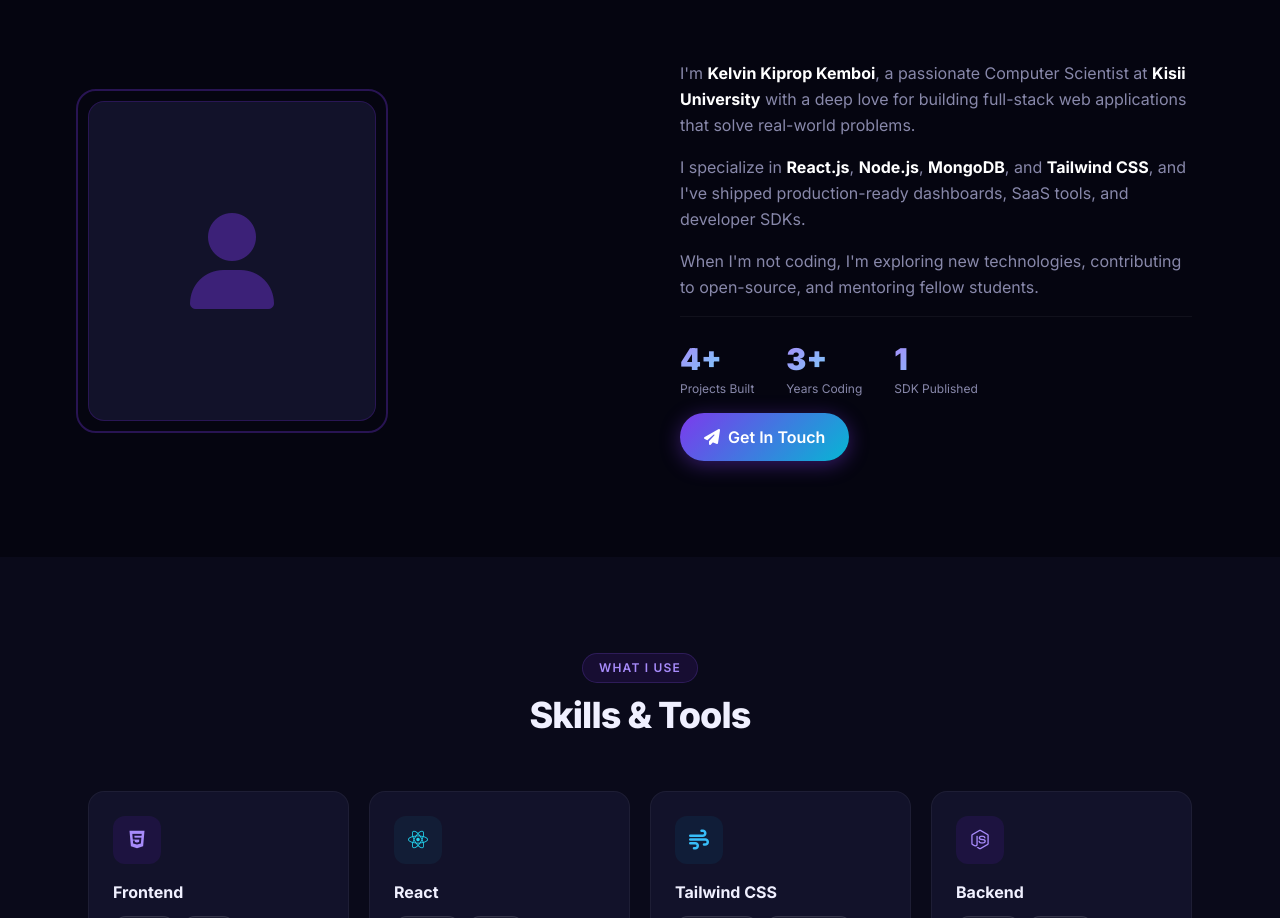
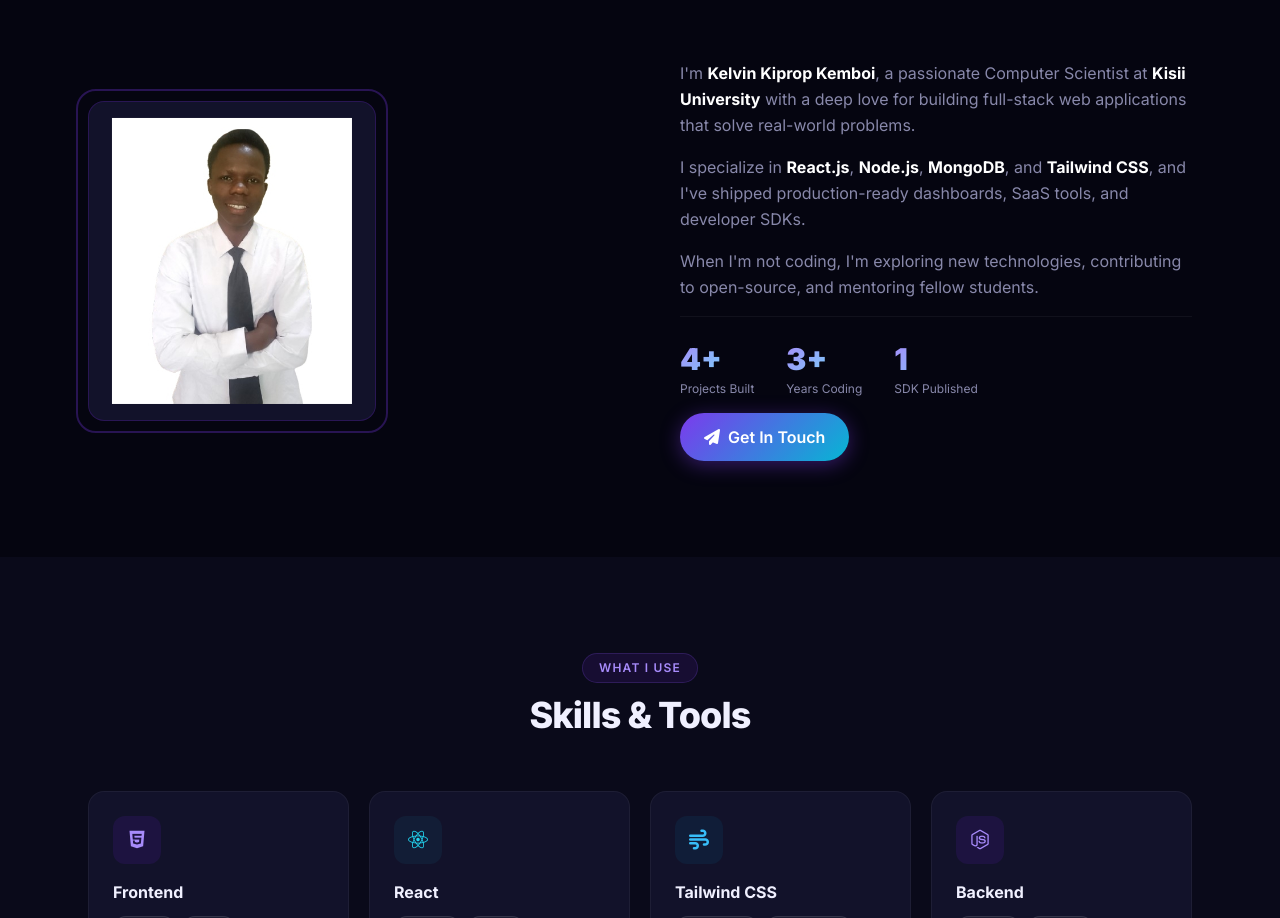
Before and after one commit to kellyvin868-source/Portfolio-client, a React (Vite) app: page / in a window 1280 px wide. Shown: the part 974-1892 px from the top of the page. Built offline with nearby package versions, Linux system fonts and the light colour scheme; no server answers.

Commit message:
image added

```diff
--- a/index.html
+++ b/index.html
@@ -4,6 +4,7 @@
   <meta charset="UTF-8"/>
   <meta name="viewport" content="width=device-width, initial-scale=1.0"/>
   <title>Kelvin Kiprop Kemboi – Full-Stack Developer</title>
+  <link rel="shortcut icon" href="./public/kelly.png" type="image/x-icon">
   <link rel="preconnect" href="https://fonts.googleapis.com"/>
   <link rel="preconnect" href="https://fonts.gstatic.com" crossorigin/>
   <link href="https://fonts.googleapis.com/css2?family=Inter:wght@300;400;500;600;700;800;900&family=Fira+Code:wght@400;500&display=swap" rel="stylesheet"/>
--- a/src/components/portfolio/About.jsx
+++ b/src/components/portfolio/About.jsx
@@ -1,4 +1,6 @@
+import kelly from '../../assets/kelly.png'
 export default function About() {
+
   return (
     <section className="py-24" id="about">
       <div className="max-w-6xl mx-auto px-6">
@@ -10,7 +12,7 @@
           <div data-aos="fade-right">
             <div className="relative inline-block">
               <div className="w-72 h-80 bg-[#12122a] border border-violet-900/40 rounded-2xl flex items-center justify-center text-8xl text-violet-600/40 relative z-10">
-                <i className="fas fa-user" />
+               <img className='w-full rotate-90' src={kelly} alt="" />
               </div>
               <div className="absolute inset-[-12px] border-2 border-violet-600/30 rounded-[20px]" />
             </div>
```
Also changed, not shown: public/kelly.png (added), src/assets/kelly.png (added).
